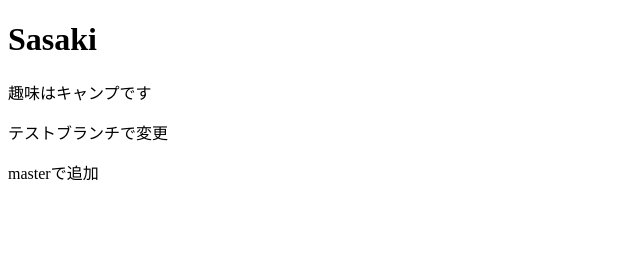
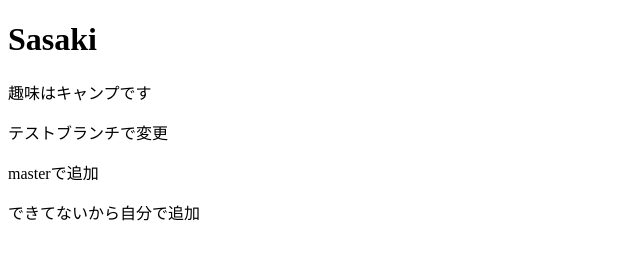
Before and after one commit to sskcoj/clonetest, a plain HTML site: page index.html in a window 1280 px wide. Shown: the whole page, without its empty margins (0-640 px from the left). Drawn offline with Linux system fonts and the light colour scheme.

Commit message:
Update index.html

```diff
--- a/index.html
+++ b/index.html
@@ -11,5 +11,6 @@
     <p>趣味はキャンプです</p>
     <p>テストブランチで変更</p>
     <p>masterで追加</p>
+    <p>できてないから自分で追加</p>
 </body>
 </html>
```
